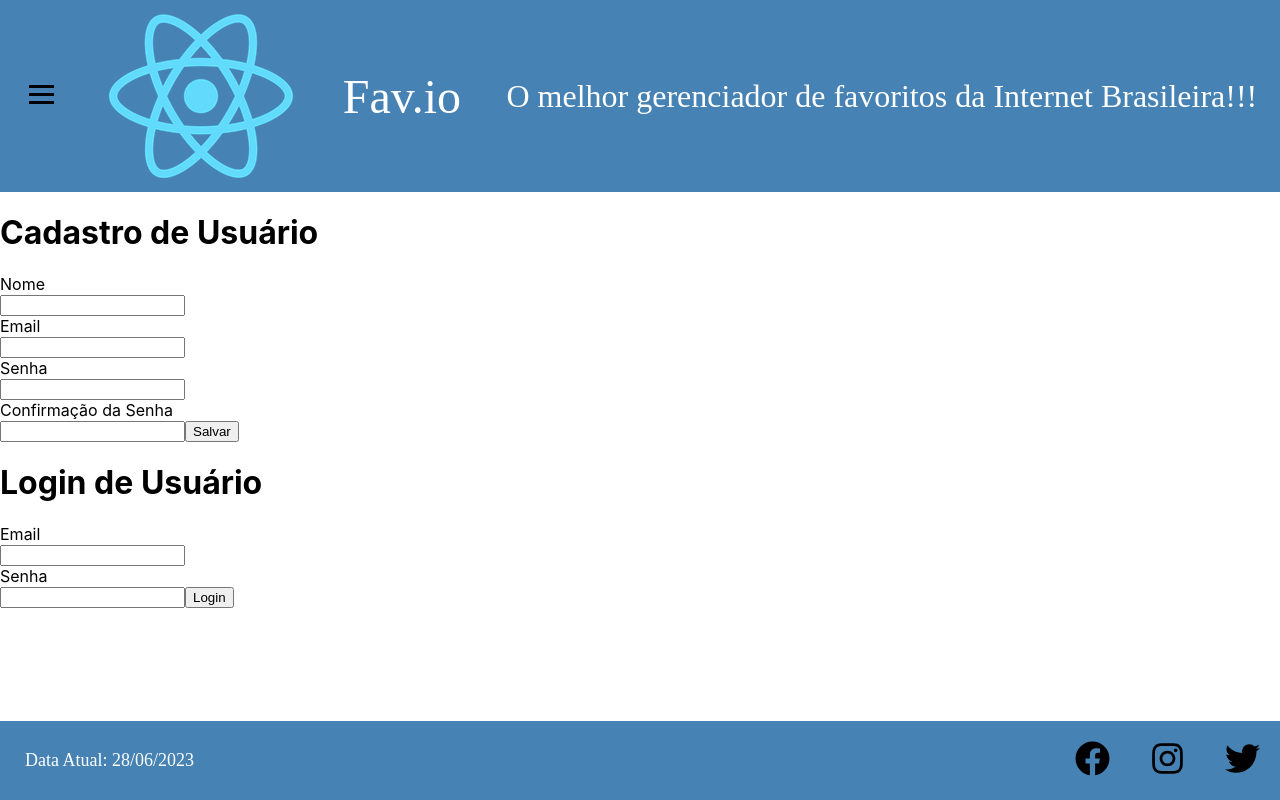
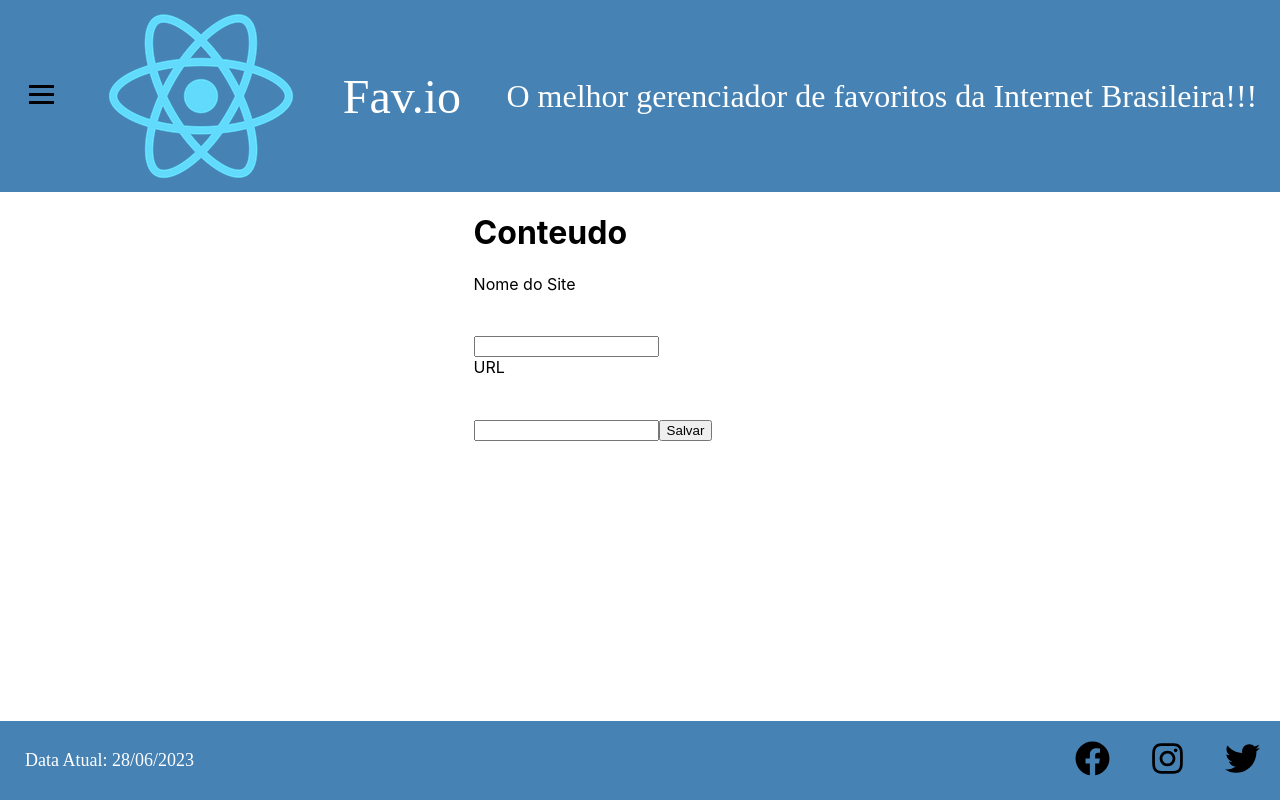
Before and after one commit to Josezinn/favio, a React (Create React App) app: page / in a window 1280 px wide. Built offline with nearby package versions, Linux system fonts and the light colour scheme.

Commit message:
Organização para implementação de Rotas

```diff
--- a/src/App.js
+++ b/src/App.js
@@ -1,28 +1,13 @@
 import "./App.css";
-import Cabecalho from "./componentes/Cabecalho";
-import CadastroUsuario from "./componentes/CadastroUsuario";
-import Conteudo from "./componentes/Conteudo";
-import LoginUsuario from "./componentes/LoginUsuario";
-import Rodape from "./componentes/Rodape";
-import Estados from "./exemplos/Estados";
+import Principal from "./paginas/Principal";
+
 /*
 Arquivo App JSX
 Componente funcional = porque ele é uma função
 */
 function App() {
   /*Todo componente deve retornar um html entre parenteses*/
-  return (
-    /*O React substitui className por class porque class é palavra resrvada do JS */
-    <>
-
-      <Cabecalho logo="logo192.png" titulo="Fav.io" subtitulo="O melhor gerenciador de favoritos da Internet Brasileira!!!" />
-       <CadastroUsuario/>
-       <LoginUsuario/>
-      {/* <Conteudo /> */}
-      {/*<Estados/>*/}
-      <Rodape/>
-    </>
-  );
+  return <Principal/>
 }
 
 export default App;
--- /dev/null
+++ b/src/paginas/Principal/index.jsx
@@ -0,0 +1,17 @@
+import React from 'react'
+import Cabecalho from "../../componentes/Cabecalho";
+import Conteudo from "../../componentes/Conteudo";
+import Rodape from "../../componentes/Rodape";
+
+const Principal = () => {
+  return (
+    /*O React substitui className por class porque class é palavra resrvada do JS */
+    <>
+      <Cabecalho logo="logo192.png" titulo="Fav.io" subtitulo="O melhor gerenciador de favoritos da Internet Brasileira!!!" />
+      <Conteudo />
+      <Rodape/>
+    </>
+  )
+}
+
+export default Principal
```
Also changed, not shown: src/paginas/CadastroUsuario/CadastroUsuario.module.css (added), src/paginas/CadastroUsuario/index.jsx (renamed from src/componentes/CadastroUsuario/index.jsx), src/paginas/LoginUsuario/index.jsx (renamed from src/componentes/LoginUsuario/index.jsx).
